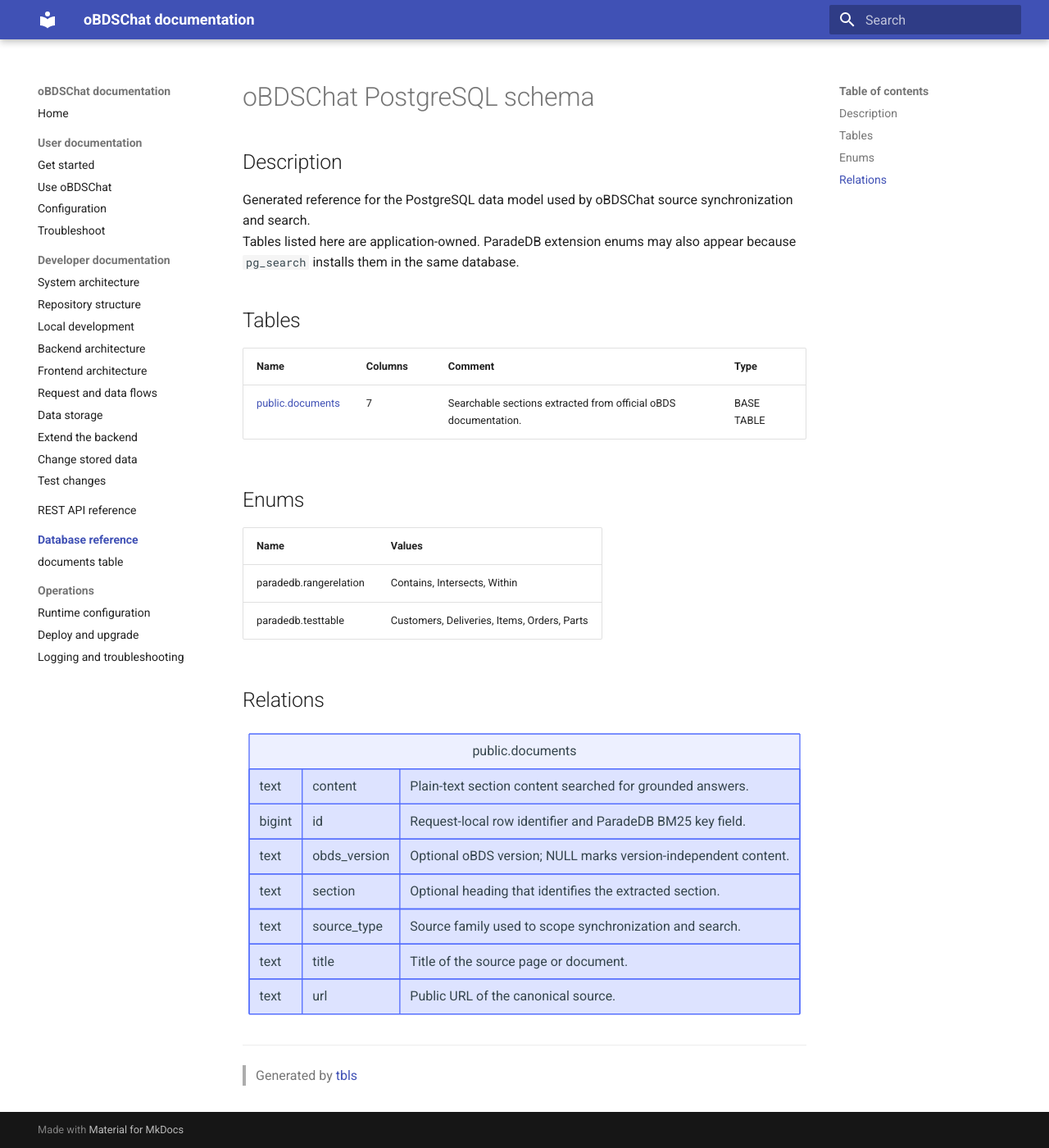
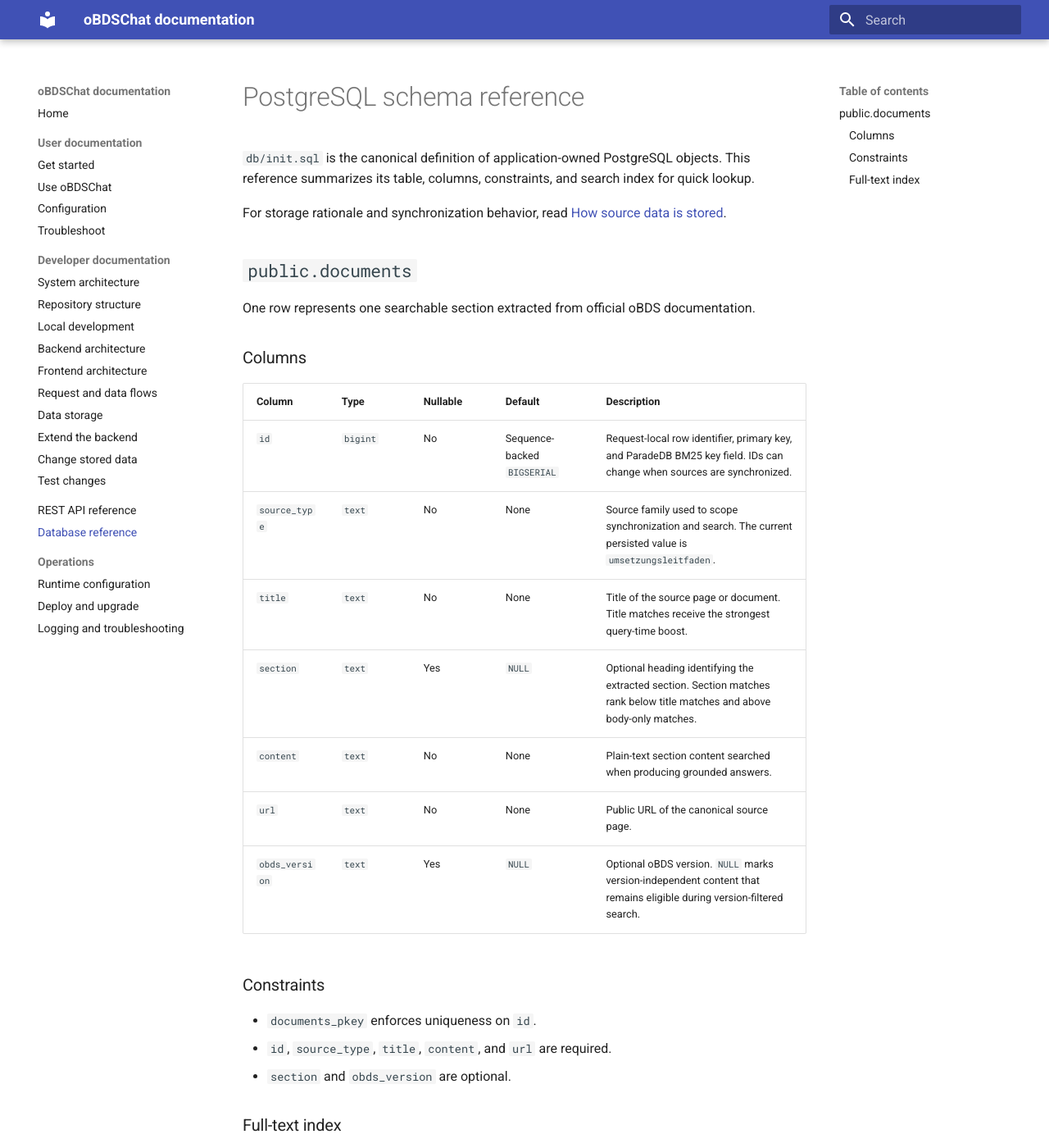
Before and after one commit to viktor-pfaffenrot/oBDSChat, an MkDocs documentation site: the page built from docs/developer/database/index.md, in a window 1280 px wide and 1400 px high. Shown: the whole window at 82% size. Built offline with MkDocs 1.6.1 and Material for MkDocs 9.7.7, drawn with Linux system fonts in a browser that asks for light colours; some of the changed text lies outside the part shown.

Commit message:
simplify database reference
Replace tbls and its disposable database with an authored column and index reference so documentation builds stay fast and Docker-free.

````diff
--- a/docs/developer/database/README.md
+++ /dev/null
@@ -1,41 +0,0 @@
-# oBDSChat PostgreSQL schema
-
-## Description
-
-Generated reference for the PostgreSQL data model used by oBDSChat source synchronization and search.
-Tables listed here are application-owned. ParadeDB extension enums may also appear because `pg_search` installs them in the same database.
-
-
-## Tables
-
-| Name                                    | Columns | Comment                                                         | Type       |
-| --------------------------------------- | ------- | --------------------------------------------------------------- | ---------- |
-| [public.documents](public.documents.md) | 7       | Searchable sections extracted from official oBDS documentation. | BASE TABLE |
-
-## Enums
-
-| Name | Values |
-| ---- | ------- |
-| paradedb.rangerelation | Contains, Intersects, Within |
-| paradedb.testtable | Customers, Deliveries, Items, Orders, Parts |
-
-## Relations
-
-```mermaid
-erDiagram
-
-
-"public.documents" {
-  text content "Plain-text section content searched for grounded answers."
-  bigint id "Request-local row identifier and ParadeDB BM25 key field."
-  text obds_version "Optional oBDS version; NULL marks version-independent content."
-  text section "Optional heading that identifies the extracted section."
-  text source_type "Source family used to scope synchronization and search."
-  text title "Title of the source page or document."
-  text url "Public URL of the canonical source."
-}
-```
-
----
-
-> Generated by [tbls](https://github.com/k1LoW/tbls)
--- /dev/null
+++ b/docs/developer/database/index.md
@@ -0,0 +1,50 @@
+# PostgreSQL schema reference
+
+`db/init.sql` is the canonical definition of application-owned PostgreSQL
+objects. This reference summarizes its table, columns, constraints, and search
+index for quick lookup.
+
+For storage rationale and synchronization behavior, read
+[How source data is stored](../explanation/data-storage.md).
+
+## `public.documents`
+
+One row represents one searchable section extracted from official oBDS
+documentation.
+
+### Columns
+
+| Column | Type | Nullable | Default | Description |
+| --- | --- | --- | --- | --- |
+| `id` | `bigint` | No | Sequence-backed `BIGSERIAL` | Request-local row identifier, primary key, and ParadeDB BM25 key field. IDs can change when sources are synchronized. |
+| `source_type` | `text` | No | None | Source family used to scope synchronization and search. The current persisted value is `umsetzungsleitfaden`. |
+| `title` | `text` | No | None | Title of the source page or document. Title matches receive the strongest query-time boost. |
+| `section` | `text` | Yes | `NULL` | Optional heading identifying the extracted section. Section matches rank below title matches and above body-only matches. |
+| `content` | `text` | No | None | Plain-text section content searched when producing grounded answers. |
+| `url` | `text` | No | None | Public URL of the canonical source page. |
+| `obds_version` | `text` | Yes | `NULL` | Optional oBDS version. `NULL` marks version-independent content that remains eligible during version-filtered search. |
+
+### Constraints
+
+- `documents_pkey` enforces uniqueness on `id`.
+- `id`, `source_type`, `title`, `content`, and `url` are required.
+- `section` and `obds_version` are optional.
+
+### Full-text index
+
+`documents_full_text_idx` is a ParadeDB BM25 index supplied by the `pg_search`
+extension.
+
+| Field | Index treatment | Search role |
+| --- | --- | --- |
+| `id` | Key field | Identifies the row returned by a search result. |
+| `source_type` | Literal | Supports exact source-family filtering. |
+| `title` | German-stemmed text | Highest query-time text boost. |
+| `section` | German-stemmed text | Medium query-time text boost. |
+| `content` | German-stemmed text | Base full-text match. |
+| `obds_version` | Literal | Supports exact version filtering. |
+
+Change `db/init.sql` first, keep this reference aligned, account for existing
+installations as described in
+[How to change stored source data](../how-to/change-stored-data.md), then run
+`make docs-check`.
--- a/mkdocs.yml
+++ b/mkdocs.yml
@@ -54,9 +54,7 @@
       - Change stored data: developer/how-to/change-stored-data.md
       - Test changes: developer/how-to/test-changes.md
   - REST API reference: developer/reference/rest-api.md
-  - Database reference:
-      - Schema overview: developer/database/README.md
-      - documents table: developer/database/public.documents.md
+  - Database reference: developer/database/index.md
   - Operations:
       - Runtime configuration: developer/reference/runtime-configuration.md
       - Deploy and upgrade: developer/how-to/deploy.md
````
Also changed, not shown: .tbls.yml (deleted, +0 -30 lines), README.md (+1 -2 lines), docker-compose.docs.yaml (deleted, +0 -38 lines), docs/developer/database/public.documents.md (deleted, +0 -56 lines), docs/developer/explanation/data-storage.md (+4 -4 lines), docs/developer/how-to/change-stored-data.md (+3 -3 lines), docs/developer/how-to/local-development.md (+3 -5 lines), docs/developer/reference/repository-structure.md (+1 -3 lines), docs/index.md (+7 -8 lines), 1 other file.
